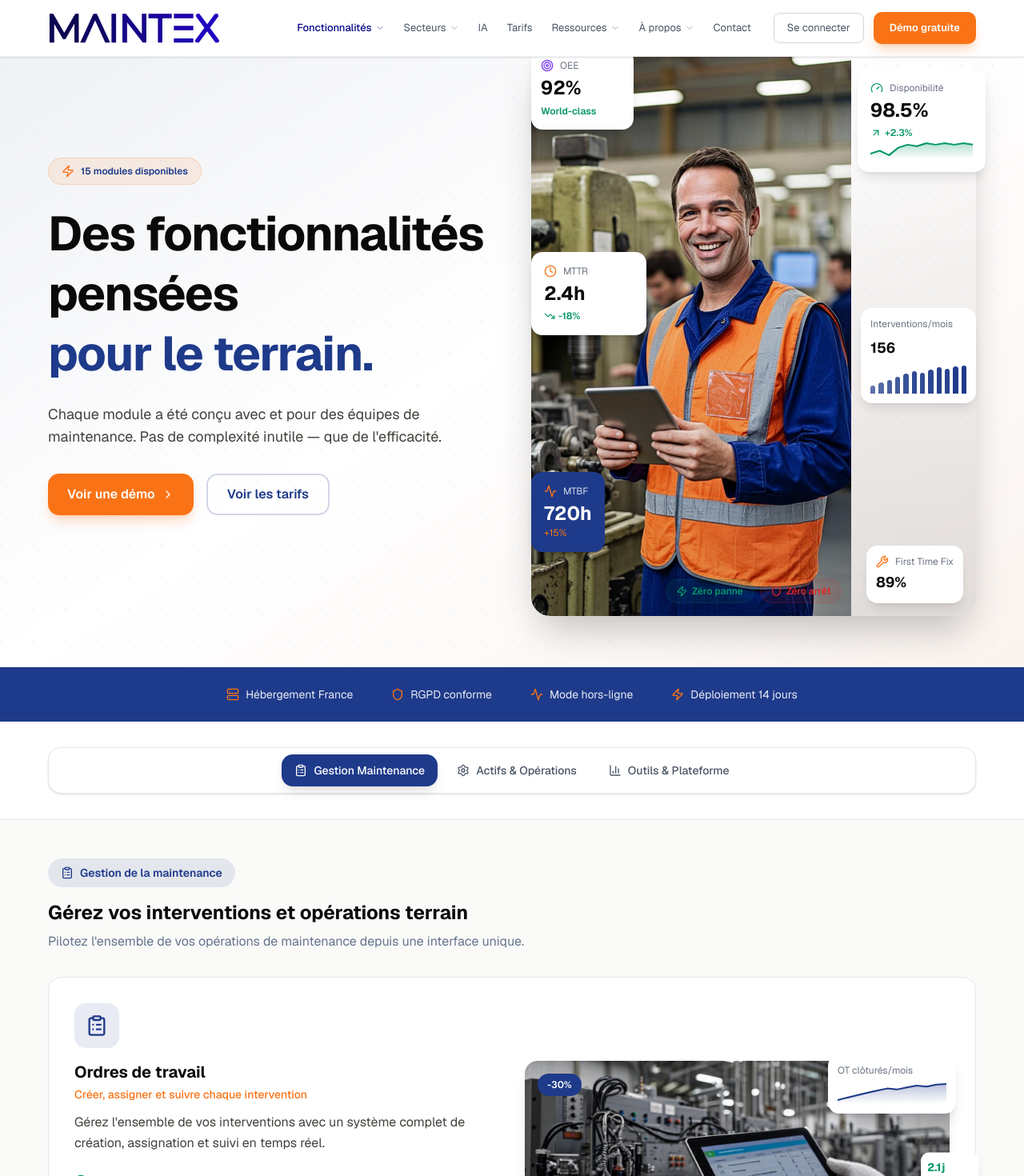
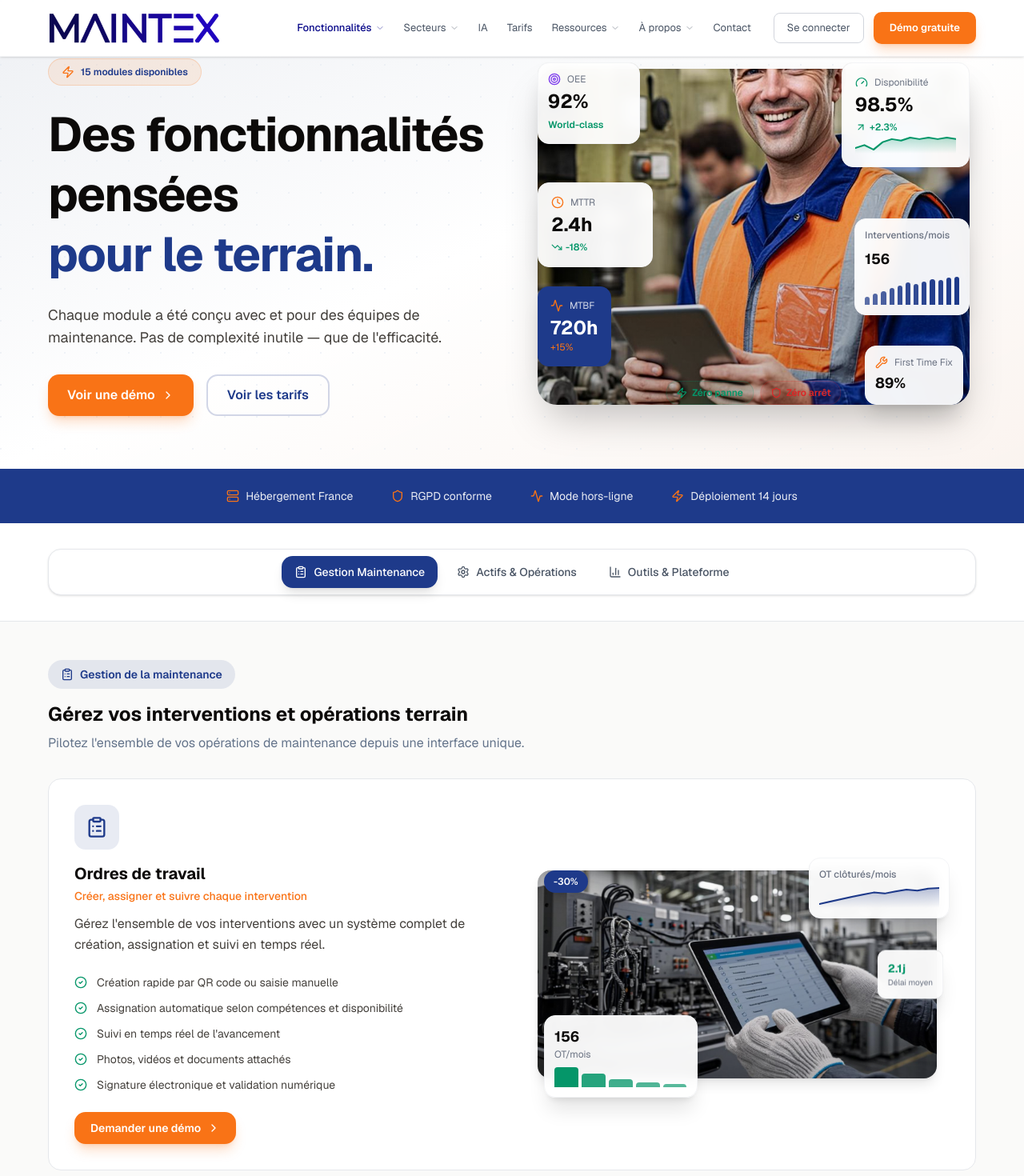
Before and after one commit to barryab12/site-maintex-koro, a Next.js app: page /fonctionnalites in a window 1280 px wide. Shown: the top 1470 px of the page at 80% size. Built offline with nearby package versions, Linux system fonts and the light colour scheme.

Commit message:
3234293f-b044-4033-8539-2302f81f1e8c

```diff
--- a/src/app/fonctionnalites/page.tsx
+++ b/src/app/fonctionnalites/page.tsx
@@ -500,25 +500,25 @@ export default function FonctionnalitesPage() {
           </div>
 
           {/* Right - Photo with KPIs and Graphs */}
-          <div className="relative">
-            <div className="relative rounded-2xl overflow-hidden shadow-lg w-full h-[280px]">
+          <div className="relative py-6 px-4">
+            <div className="relative rounded-2xl overflow-hidden shadow-lg w-full h-[260px]">
               <Image
                 src={feature.image}
                 alt={feature.title}
                 fill
                 className="object-cover"
               />
-              <div className="absolute inset-0 bg-gradient-to-t from-black/10 to-transparent" />
+              <div className="absolute inset-0 bg-gradient-to-t from-black/20 to-transparent" />
             </div>
 
             {/* Top Right - Line Chart Card */}
-            <div className="absolute -top-2 -right-2 bg-white rounded-xl p-3 shadow-lg w-40">
-              <div className="text-xs text-gray-500 mb-1">{kpiData.chartLabel}</div>
+            <div className="absolute top-2 right-0 bg-white/95 backdrop-blur-sm rounded-xl p-3 shadow-xl w-44 z-10 border border-gray-100">
+              <div className="text-xs text-gray-500 mb-1 font-medium">{kpiData.chartLabel}</div>
               <MiniLineChartInline data={kpiData.chartData} color={feature.highlight ? '#F97316' : '#1E3A8A'} height={30} />
             </div>
 
             {/* Bottom Left - KPI Card with Bar Chart */}
-            <div className="absolute -bottom-2 left-4 bg-white rounded-xl p-3 shadow-lg w-44">
+            <div className="absolute bottom-0 left-6 bg-white/95 backdrop-blur-sm rounded-xl p-3 shadow-xl w-48 z-10 border border-gray-100">
               {kpiData.kpis[0] && (
                 <div className="flex items-center gap-3 mb-2">
                   <div>
@@ -536,13 +536,13 @@ export default function FonctionnalitesPage() {
             </div>
 
             {/* Top Left - Badge */}
-            <div className={`absolute top-4 left-4 px-3 py-1.5 rounded-full text-xs font-semibold ${feature.highlight ? 'bg-[#F97316] text-white' : 'bg-[#1E3A8A] text-white'}`}>
+            <div className={`absolute top-6 left-6 px-3 py-1.5 rounded-full text-xs font-semibold shadow-lg z-10 ${feature.highlight ? 'bg-[#F97316] text-white' : 'bg-[#1E3A8A] text-white'}`}>
               {feature.stats && feature.stats[0]?.value}
             </div>
 
             {/* Right Middle - Additional KPI */}
             {kpiData.kpis[1] && (
-              <div className="absolute right-0 top-1/2 -translate-y-1/2 translate-x-1/2 bg-white rounded-lg p-2 shadow-lg">
+              <div className="absolute right-2 top-1/2 -translate-y-1/2 bg-white/95 backdrop-blur-sm rounded-lg p-3 shadow-xl z-10 border border-gray-100">
                 <div className={`text-sm font-bold ${kpiData.kpis[1].trend?.includes('-') ? 'text-[#059669]' : 'text-[#0C0A09]'}`}>
                   {kpiData.kpis[1].value}
                 </div>
@@ -594,21 +594,20 @@ export default function FonctionnalitesPage() {
             </div>
 
             {/* Hero Photo with Floating KPIs and Graphs */}
-            <div className="hidden lg:block relative">
-              <div className="relative rounded-3xl overflow-hidden shadow-2xl">
+            <div className="hidden lg:block relative py-4 px-2">
+              <div className="relative rounded-3xl overflow-hidden shadow-2xl w-full h-[420px]">
                 <Image
-                  src="/images/hero-fonctionnalites.png"
+                  src="/images/hero-fonctionnalites.jpg"
                   alt="Technicien maintenance avec tablette devant machine industrielle"
-                  width={400}
-                  height={600}
+                  fill
                   className="object-cover"
                   priority
                 />
-                <div className="absolute inset-0 bg-gradient-to-t from-black/10 to-transparent" />
+                <div className="absolute inset-0 bg-gradient-to-t from-black/20 to-transparent" />
               </div>
 
               {/* Top Left - OEE Badge */}
-              <div className="absolute -top-2 left-0 bg-white rounded-xl p-3 shadow-lg w-32">
+              <div className="absolute top-2 left-2 bg-white/95 backdrop-blur-sm rounded-xl p-3 shadow-xl w-32 z-10 border border-gray-100">
                 <div className="flex items-center gap-2 mb-1">
                   <Target className="w-4 h-4 text-[#7C3AED]" />
                   <span className="text-xs text-gray-500">OEE</span>
@@ -618,7 +617,7 @@ export default function FonctionnalitesPage() {
               </div>
 
               {/* Top Right - Disponibilité with Chart */}
-              <div className="absolute top-4 -right-3 bg-white rounded-xl p-4 shadow-lg w-40">
+              <div className="absolute top-2 right-2 bg-white/95 backdrop-blur-sm rounded-xl p-4 shadow-xl w-40 z-10 border border-gray-100">
                 <div className="flex items-center gap-2 mb-1">
                   <Gauge className="w-4 h-4 text-[#059669]" />
                   <span className="text-xs text-gray-500">Disponibilité</span>
@@ -632,7 +631,7 @@ export default function FonctionnalitesPage() {
               </div>
 
               {/* Middle Left - MTTR Card */}
-              <div className="absolute left-0 top-[35%] bg-white rounded-xl p-4 shadow-lg w-36">
+              <div className="absolute left-2 top-[35%] bg-white/95 backdrop-blur-sm rounded-xl p-4 shadow-xl w-36 z-10 border border-gray-100">
                 <div className="flex items-center gap-2 mb-1">
                   <Clock className="w-4 h-4 text-[#F97316]" />
                   <span className="text-xs text-gray-500">MTTR</span>
@@ -645,14 +644,14 @@ export default function FonctionnalitesPage() {
               </div>
 
               {/* Middle Right - Bar Chart */}
-              <div className="absolute right-0 top-[45%] bg-white rounded-xl p-3 shadow-lg w-36">
-                <div className="text-xs text-gray-500 mb-2">Interventions/mois</div>
+              <div className="absolute right-2 top-[45%] bg-white/95 backdrop-blur-sm rounded-xl p-3 shadow-xl w-36 z-10 border border-gray-100">
+                <div className="text-xs text-gray-500 mb-2 font-medium">Interventions/mois</div>
                 <div className="text-lg font-bold text-[#0C0A09] mb-2">156</div>
                 <MiniBarChartInline data={[45, 62, 78, 95, 110, 125, 118, 132, 145, 138, 152, 156]} color="#1E3A8A" height={35} />
               </div>
 
               {/* Bottom Left - MTBF */}
-              <div className="absolute bottom-20 left-0 bg-[#1E3A8A] text-white rounded-xl p-4 shadow-lg">
+              <div className="absolute bottom-16 left-2 bg-[#1E3A8A] text-white rounded-xl p-4 shadow-xl z-10">
                 <div className="flex items-center gap-2 mb-1">
                   <Activity className="w-4 h-4 text-[#F97316]" />
                   <span className="text-xs text-white/80">MTBF</span>
@@ -662,7 +661,7 @@ export default function FonctionnalitesPage() {
               </div>
 
               {/* Bottom Right - FTFR */}
-              <div className="absolute bottom-4 right-4 bg-white rounded-xl p-3 shadow-lg">
+              <div className="absolute bottom-4 right-4 bg-white/95 backdrop-blur-sm rounded-xl p-3 shadow-xl z-10 border border-gray-100">
                 <div className="flex items-center gap-2 mb-1">
                   <Wrench className="w-4 h-4 text-[#F97316]" />
                   <span className="text-xs text-gray-500">First Time Fix</span>
@@ -671,7 +670,7 @@ export default function FonctionnalitesPage() {
               </div>
 
               {/* Bottom Center - Zero Badges */}
-              <div className="absolute bottom-4 left-1/2 -translate-x-1/2 flex gap-2">
+              <div className="absolute bottom-4 left-1/2 -translate-x-1/2 flex gap-2 z-10">
                 <ZeroBadge text="Zéro panne" icon={Zap} color="#059669" size="sm" />
                 <ZeroBadge text="Zéro arrêt" icon={Shield} color="#DC2626" size="sm" />
               </div>
```
Also changed, not shown: public/images/hero-fonctionnalites.jpg (renamed from public/images/hero-fonctionnalites.png).
